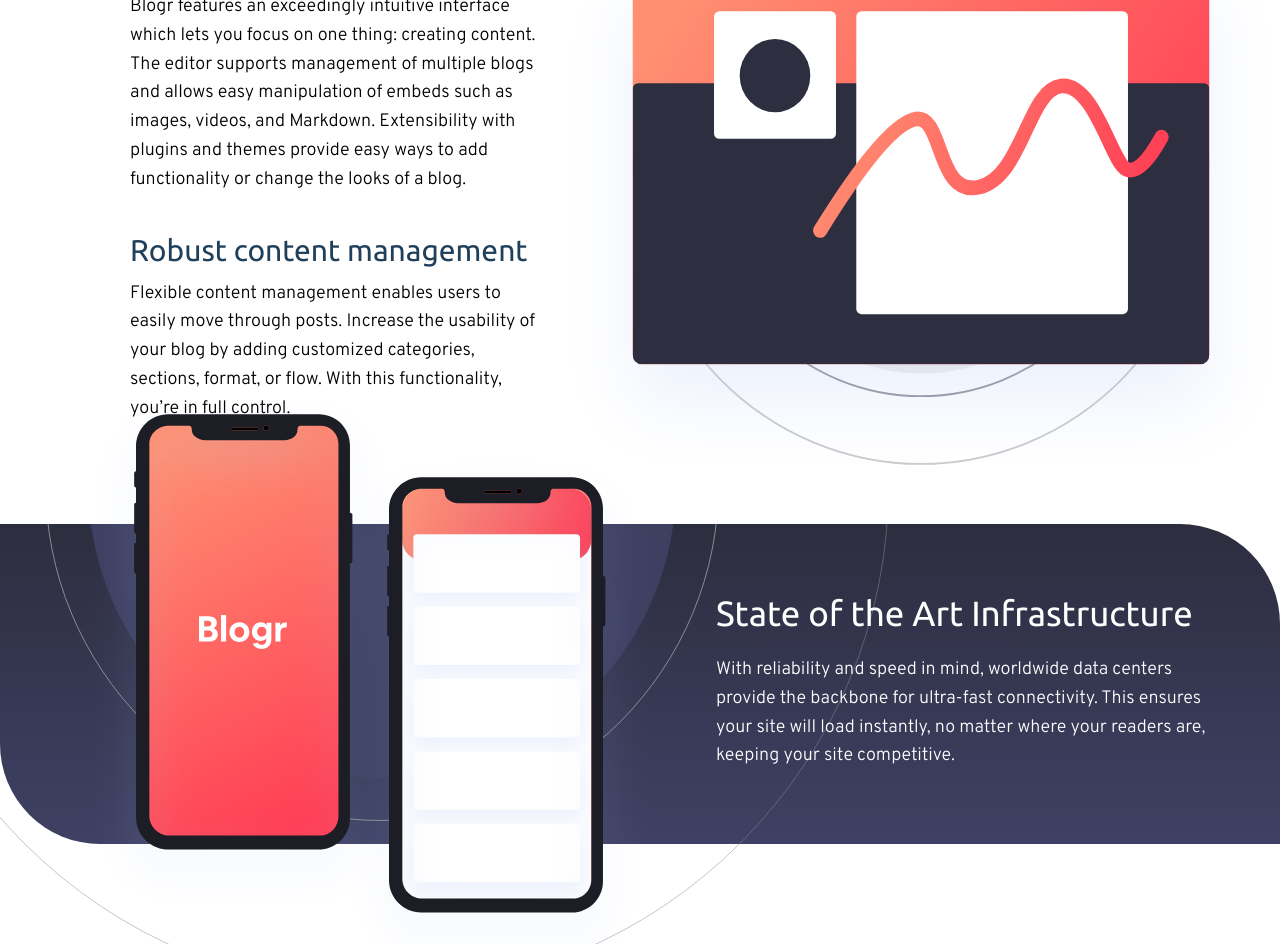
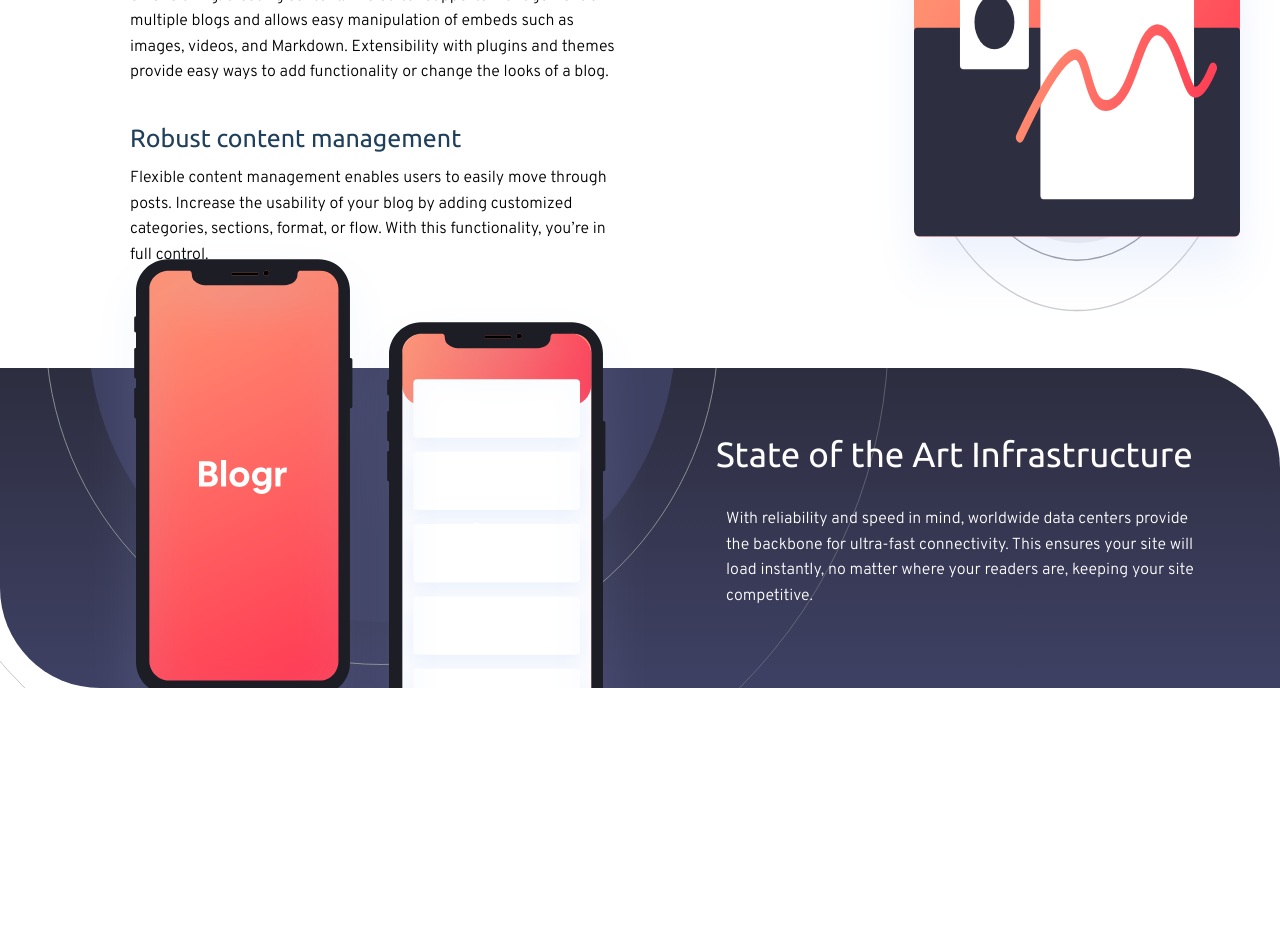
Before and after one commit to tamasgyetvan/Blogr_LandinPage, a React (Vite) app: page / in a window 1280 px wide. Shown: the part 700-1644 px from the top of the page. After the commit the page ends 1388 px from the top, so only its background shows below. Built offline with nearby package versions, Linux system fonts and the light colour scheme.

Commit message:
style fixes

```diff
--- a/src/scss/components/SectionOne.scss
+++ b/src/scss/components/SectionOne.scss
@@ -6,6 +6,7 @@
   z-index: 5;
   background-color: white;
   width: 100vw;
+  padding-bottom: 10rem;
   .svgMobile {
     display: none;
   }
@@ -35,7 +36,7 @@
     gap: 5rem;
     padding-bottom: 5rem;
     .svgMobile {
-      width: calc(70vw - 25px);
+
       display: block;
     }
 
--- a/src/scss/components/SectionTwo.scss
+++ b/src/scss/components/SectionTwo.scss
@@ -6,10 +6,8 @@
     gap: 5rem;
     width: 100vw;
     height: 40vh;
-    margin-bottom: 10rem;
     background-image:  linear-gradient(hsl(237, 17%, 21%), hsl(237, 23%, 32%));
     border-radius: 0 100px 0px 100px;
-
     .circle {
         position: absolute;
         top: -550px;
@@ -46,9 +44,7 @@
 
         }
 
-        #root {
 
-        }
         .phone {
             position: absolute;
             top: -280px;
--- a/src/scss/components/TextBox.scss
+++ b/src/scss/components/TextBox.scss
@@ -6,7 +6,7 @@ section {
     max-width: 500px;
     z-index: 10;
     h3 {
-      font-size: 3rem;
+      font-size: 2.5rem;
       font-family: "Ubuntu";
       color: base.$darkBlue;
       margin-bottom: 15px;
@@ -14,7 +14,7 @@ section {
 
     p {
       font-family: "Overpass";
-      font-size: 1.8rem;
+      font-size: 1.6rem;
       line-height: 1.6;
     }
   }
@@ -28,6 +28,7 @@ section {
     }
 
     p {
+      padding: 1rem;
       color: white;
     }
   }
```
